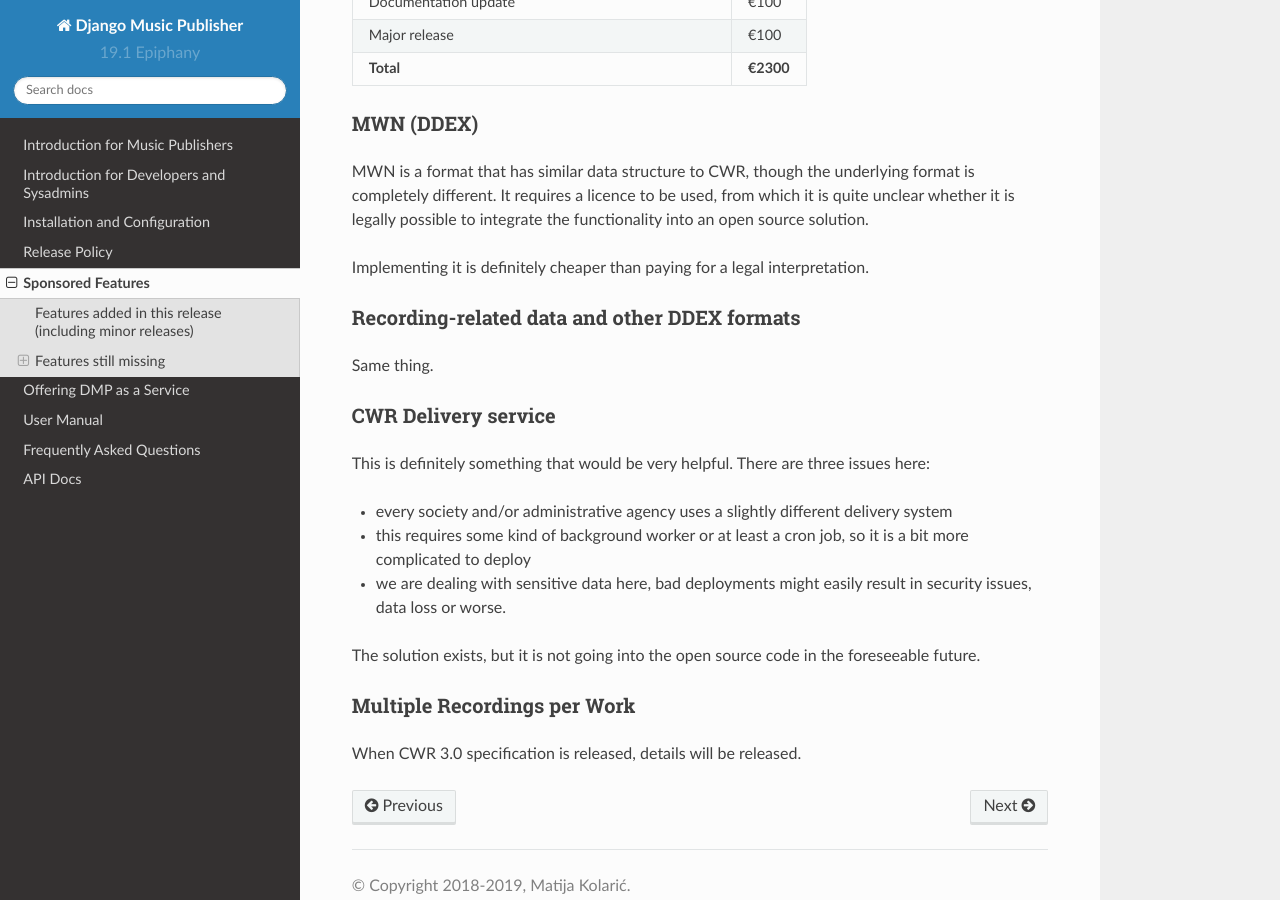
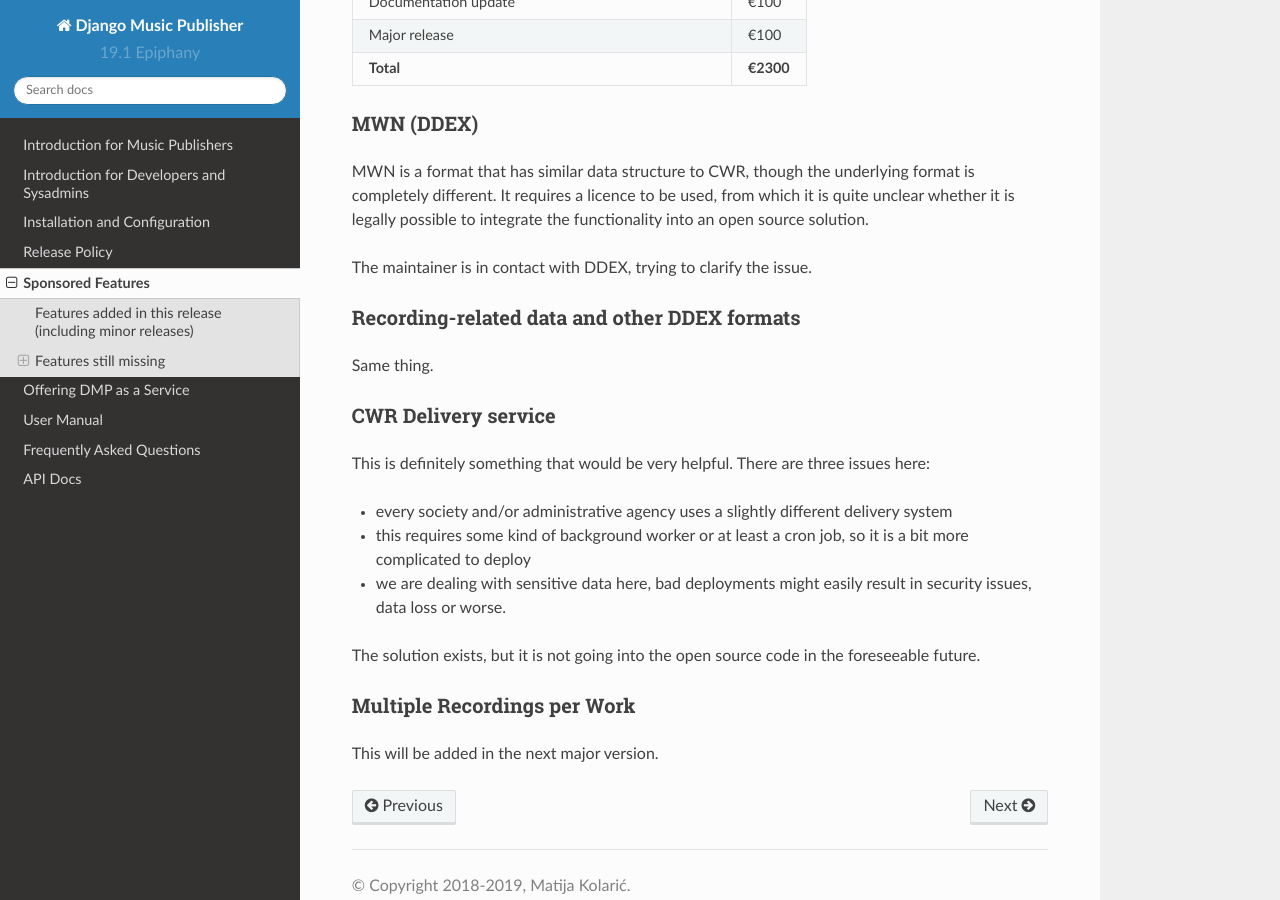
Before and after one commit to matijakolaric-com/django-music-publisher, a Sphinx documentation site: the page built from docs/features.rst, in a window 1280 px wide and 900 px high, scrolled down 2981 px. Built offline with Sphinx 7.4.7 and the Read the Docs theme 2.0.0, drawn with Linux system fonts in a browser that asks for light colours.

```diff
--- a/docs/conf.py
+++ b/docs/conf.py
@@ -29,7 +29,7 @@ author = 'Matija Kolarić'
 # The short X.Y version
 version = '19.1 Epiphany'
 # The full version, including alpha/beta/rc tags
-release = '19.1.3'
+release = '19.1.4.post1'
 
 rst_epilog = '''
 .. |version| replace:: {}
--- a/docs/features.rst
+++ b/docs/features.rst
@@ -113,7 +113,7 @@ MWN (DDEX)
 
 MWN is a format that has similar data structure to CWR, though the underlying format is completely different. It requires a licence to be used, from which it is quite unclear whether it is legally possible to integrate the functionality into an open source solution.
 
-Implementing it is definitely cheaper than paying for a legal interpretation.
+The maintainer is in contact with DDEX, trying to clarify the issue.
 
 Recording-related data and other DDEX formats
 ---------------------------------------------
@@ -135,4 +135,4 @@ The solution exists, but it is not going into the open source code in the forese
 Multiple Recordings per Work
 ----------------------------
 
-When CWR 3.0 specification is released, details will be released.
+This will be added in the next major version.
--- a/docs/index.rst
+++ b/docs/index.rst
@@ -30,10 +30,11 @@ It uses **Common Works Registration (CWR)** protocol for batch registration of m
 
    <iframe width="704" height="396" src="https://www.youtube-nocookie.com/embed?listType=playlist&list=PLQ3e-DuNTFt-mwtKvFLK1euk5uCZdhCUP" frameborder="0" allowfullscreen="1">&nbsp;</iframe>
    <p>These videos are delivered from a cookie-less domain, which enhances your privacy, but some links in videos don't work.</p>
+   <p>The first five are general videos, followed by four tutorial videos, and then later additions.</p>
 
 The videos about Django Music Publisher are available on `YouTube <https://www.youtube.com/watch?v=P57hoY9wwH4&list=PLQ3e-DuNTFt-mwtKvFLK1euk5uCZdhCUP>`_.
 
-**We are looking for sponsors for version 19.7!**
+**We are looking for sponsors for version 19.7! See** :doc:`Sponsored Features <features>` **for details.**
 
 Current stable version 19.1 was sponsored by `DMP Guru <https://dmp.guru>`_, a specialized platform-as-a-service provider for Django Music Publisher instances.
 
--- a/setup.py
+++ b/setup.py
@@ -5,7 +5,7 @@ with open('README.rst', 'r') as fh:
 
 setuptools.setup(
     name='django-music-publisher',
-    version='19.1.4',
+    version='19.1.4.post1',
     author='Matija Kolarić',
     author_email='matijakolaric@users.noreply.github.com',
     license='MIT License',
```
